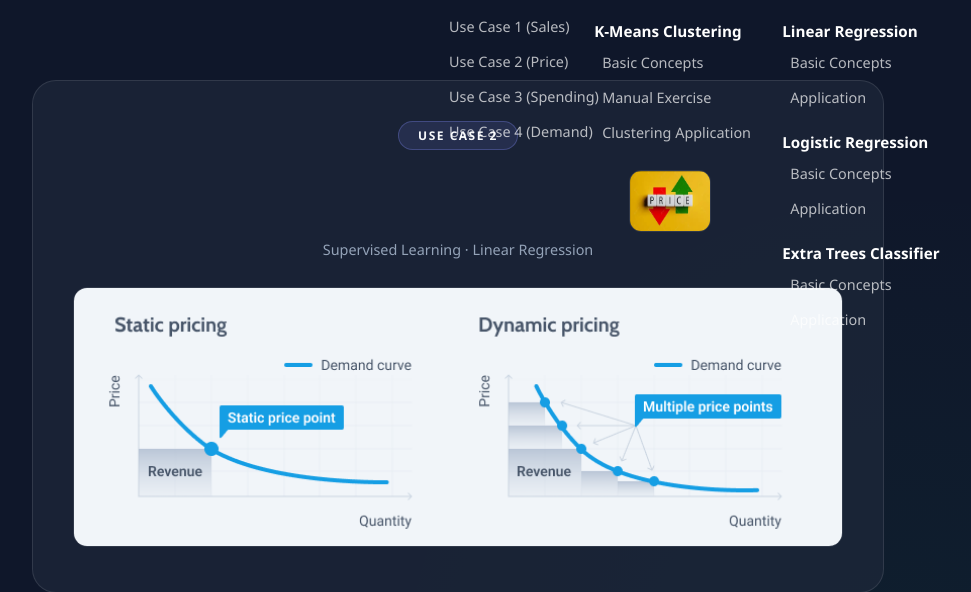
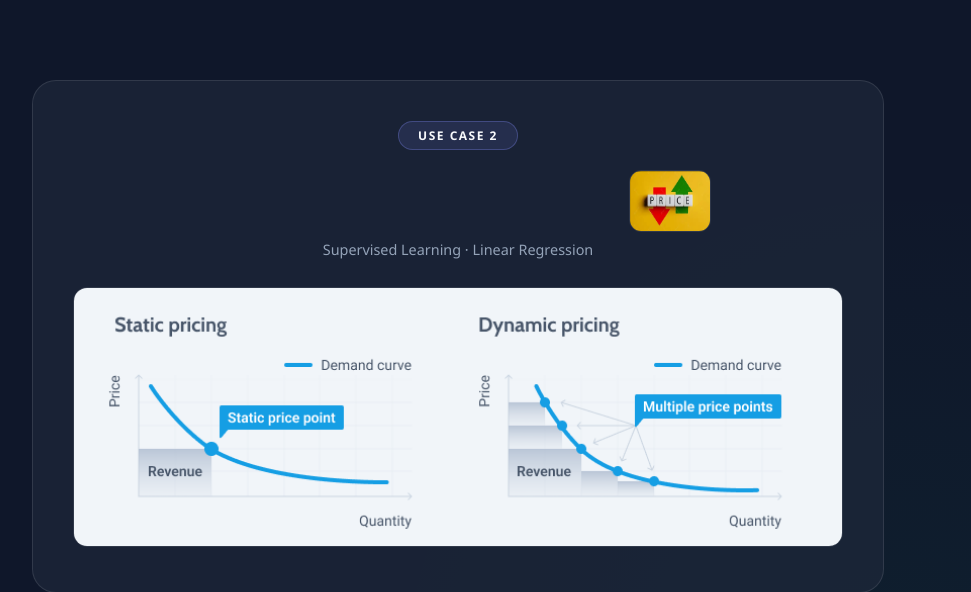
Before and after one commit to Camilosorio98/Machine-Learning-1, a Flask app: page /use-cases/price in a window 1280 px wide. Shown: the part 66-658 px from the top of the page, without its empty margins (182-1153 px from the left). Run offline with Flask 3, Linux system fonts and the light colour scheme.

Commit message:
Fix Jinja2 enumerate and dropdown CSS menu

```diff
--- a/app.py
+++ b/app.py
@@ -9,6 +9,7 @@ from app.controllers.extra_trees_controller import extra_trees_bp
 from app.controllers.clustering_controller import clustering_bp
 
 app = Flask(__name__, template_folder='app/templates', static_folder='app/static')
+app.jinja_env.globals.update(enumerate=enumerate)
 
 app.register_blueprint(sales_bp)
 app.register_blueprint(price_bp)
--- a/app/templates/base.html
+++ b/app/templates/base.html
@@ -43,6 +43,25 @@
             color: var(--accent-color, #22d3ee);
             background-color: rgba(255, 255, 255, 0.05);
             padding-left: 28px;
+        }
+
+        /* Core dropdown behavior */
+        .dropdown {
+            position: relative;
+            display: inline-block;
+        }
+
+        .dropdown-content {
+            display: none;
+            background-color: #0f172a;
+            border: 1px solid rgba(255,255,255,0.1);
+            border-radius: 8px;
+            box-shadow: 0 8px 32px rgba(0,0,0,0.4);
+            z-index: 1000;
+        }
+
+        .dropdown:hover .dropdown-content {
+            display: block;
         }
     </style>
 </head>
```
